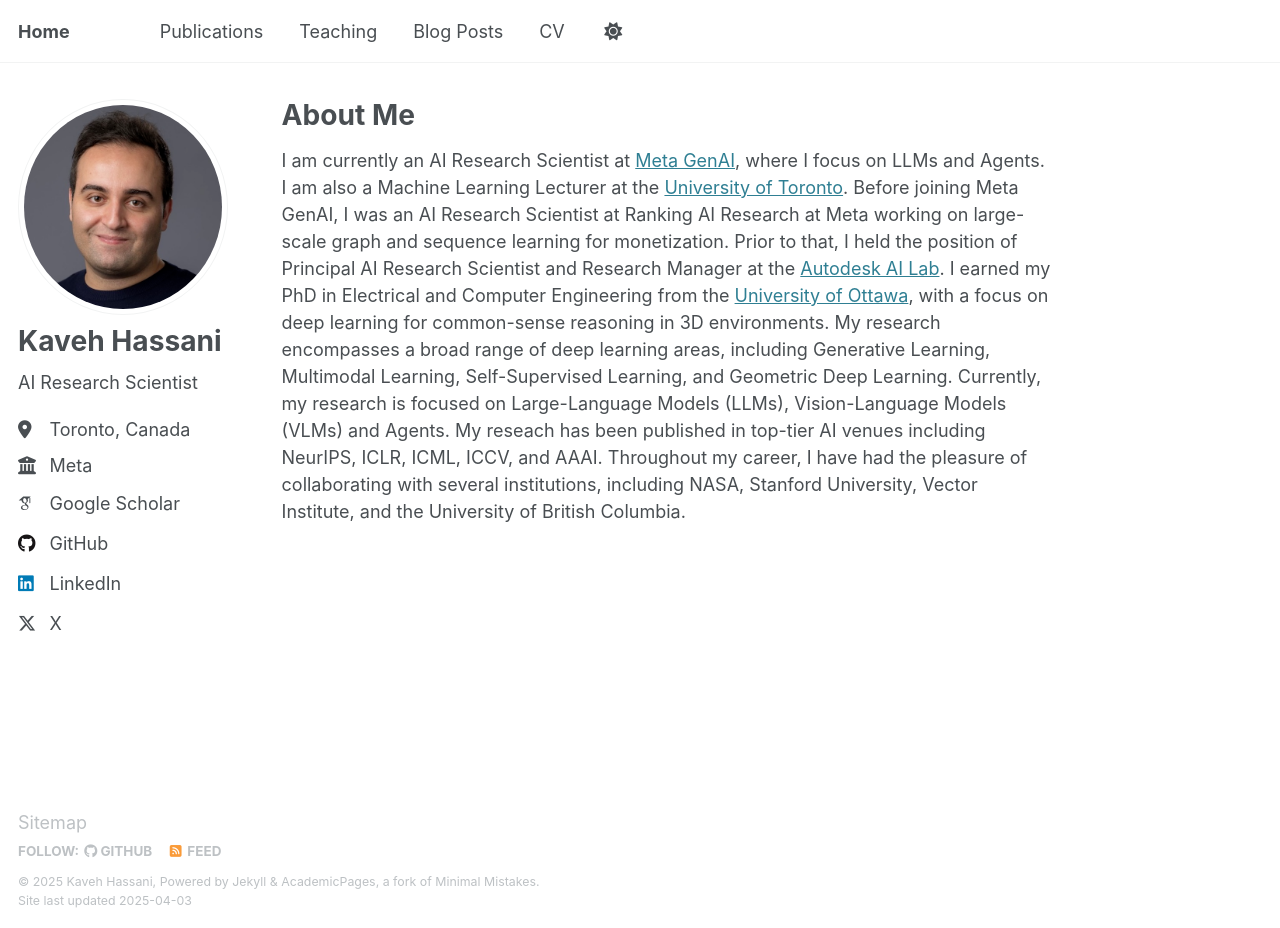
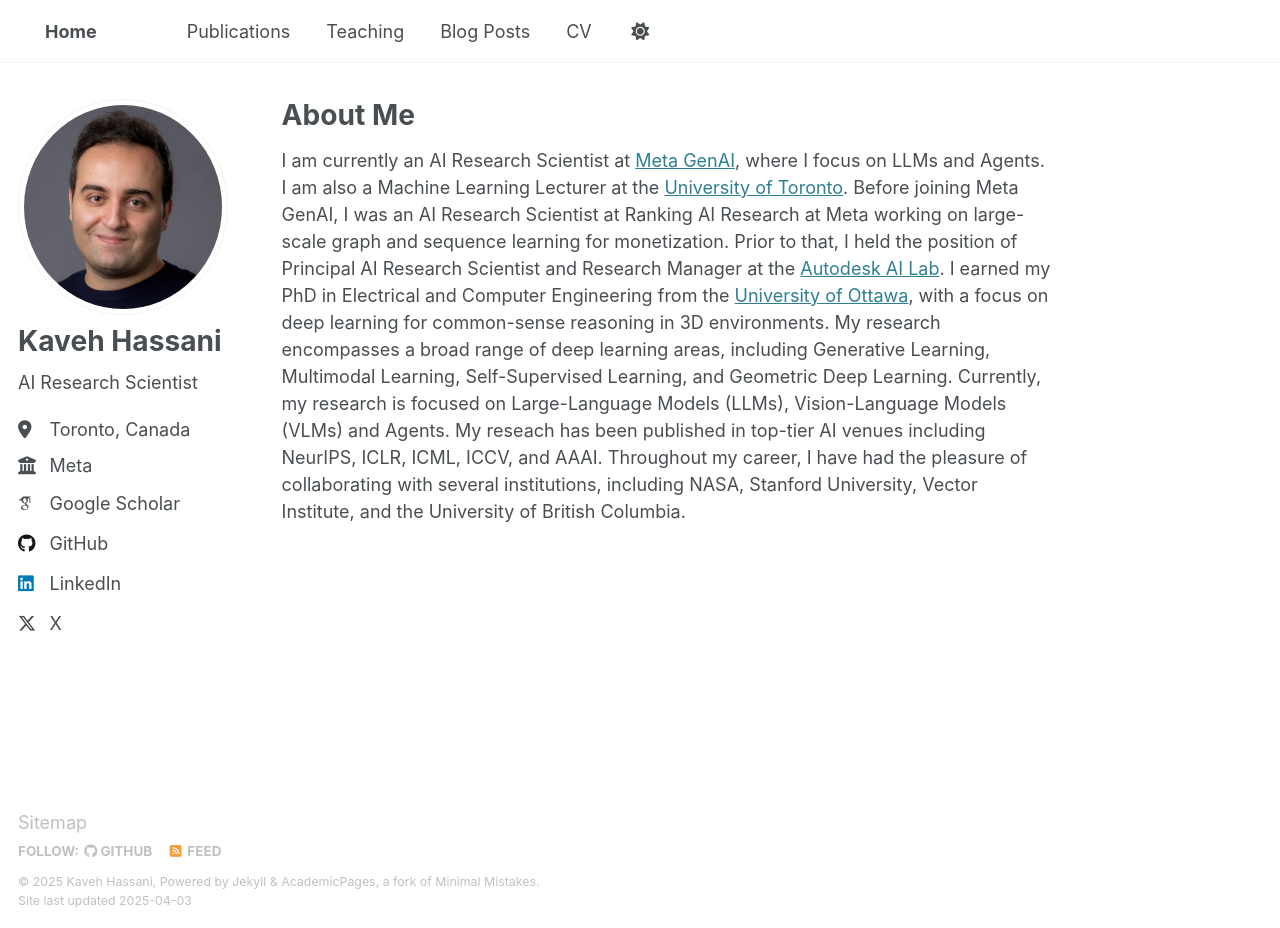
Before and after one commit to kavehhassani/kavehhassani.github.io, a Jekyll site: the page built from _pages/about.md, in a window 1280 px wide and 928 px high. Built offline with Jekyll 4.4.1, drawn with Linux system fonts in a browser that asks for light colours; some web fonts are replaced.

Commit message:
Update _masthead.scss

```diff
--- a/_sass/layout/_masthead.scss
+++ b/_sass/layout/_masthead.scss
@@ -62,7 +62,7 @@
 
   &--lg {
     padding-right: 3em;
-    // padding-left: 1.5em;
+    padding-left: 1.5em;
     // padding-right: 2em;
     font-weight: 700;
   }
```
